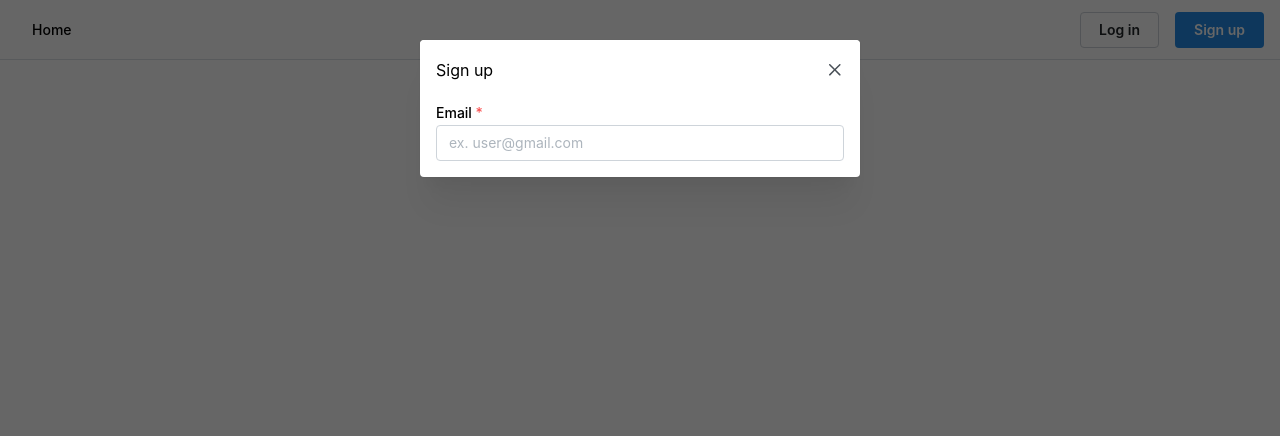
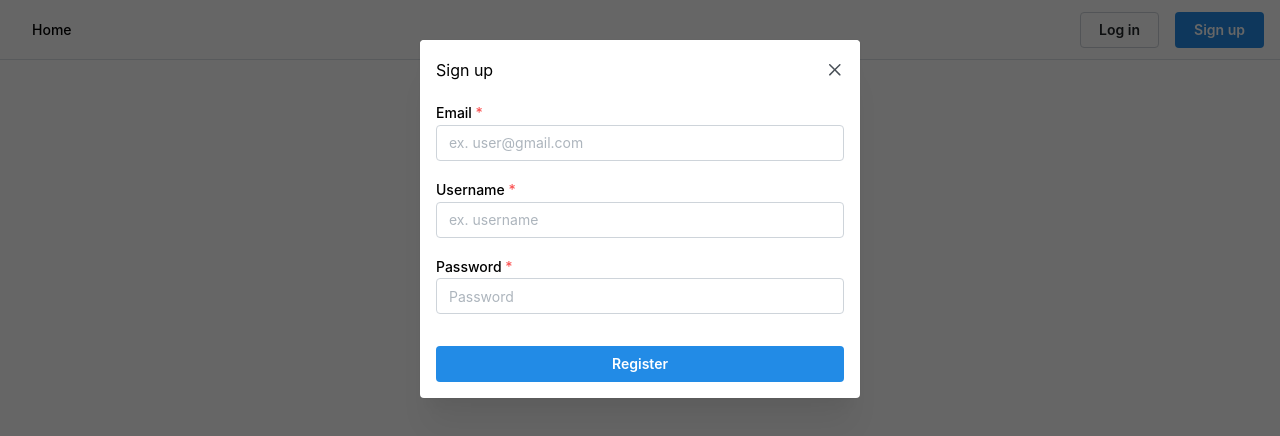
Before and after one commit to sechols223/CMPS-420-Project, a React (Vite) app: page / in a window 1280 px wide. Both pictures are taken after a click on the button "Sign up". Shown: the top 436 px of the page. Built offline with nearby package versions, Linux system fonts and the light colour scheme.

Commit message:
Added Registration form and a little bit of validation to the "sign up" modal.

```diff
--- a/package.json
+++ b/package.json
@@ -65,5 +65,5 @@
     "vite-tsconfig-paths": "^5.0.1",
     "vitest": "^2.0.5"
   },
-  "packageManager": "yarn@4.5.0"
+  "packageManager": "yarn@4.5.1"
 }
--- a/src/pages/Home.page.tsx
+++ b/src/pages/Home.page.tsx
@@ -29,6 +29,7 @@ import {
   useMantineTheme,
 } from '@mantine/core';
 import { useDisclosure } from '@mantine/hooks';
+import { RegistrationForm } from './RegistrationForm';
 import classes from '../CSS/HeaderMegaMenu.module.css';
 
 const mockdata = [
@@ -100,7 +101,8 @@ export function HomePage() {
           <Group visibleFrom="sm">
             <Button variant="default">Log in</Button>
             <Modal opened={opened} onClose={close} title="Sign up">
-              {<TextInput withAsterisk label="Email" placeholder="ex. user@gmail.com" />}
+              <RegistrationForm />
+              {/* Use the RegistrationForm component */}
             </Modal>
             <Button onClick={open}>Sign up</Button>
           </Group>
--- /dev/null
+++ b/src/pages/RegistrationForm.tsx
@@ -0,0 +1,22 @@
+import { Button, TextInput } from '@mantine/core';
+import styles from './RegistrationForm.module.css';
+
+export function RegistrationForm() {
+  return (
+    <form>
+      <TextInput withAsterisk label="Email" placeholder="ex. user@gmail.com" required />
+      <TextInput withAsterisk label="Username" placeholder="ex. username" mt="md" required />
+      <TextInput
+        withAsterisk
+        label="Password"
+        placeholder="Password"
+        type="password"
+        mt="md"
+        required
+      />
+      <Button type="submit" fullWidth mt="xl">
+        Register
+      </Button>
+    </form>
+  );
+}
```
Also changed, not shown: .yarnrc.yml.
